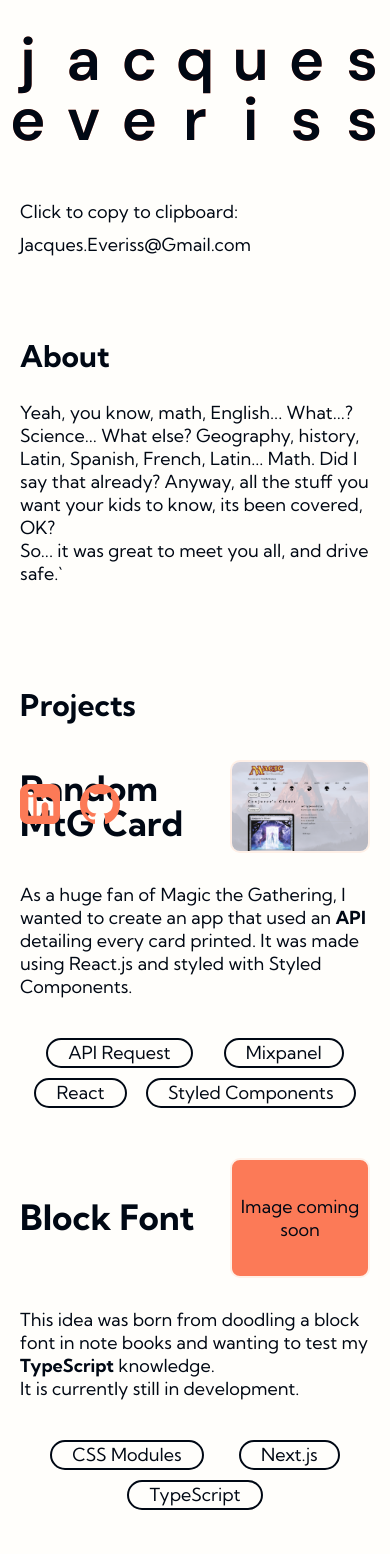
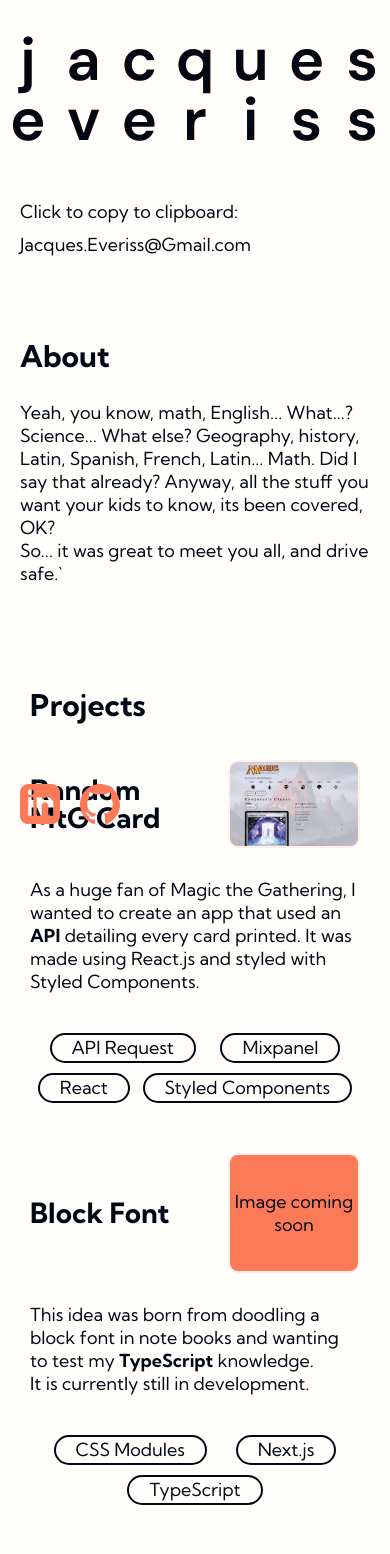
Before and after one commit to JEveriss/NextJS-Portfolio, a Next.js app: page /projects in a window 390 px wide. Shown: the top 1554 px of the page. Built offline with nearby package versions, Linux system fonts and the light colour scheme.

Commit message:
feat: corrected mobile spoacing

```diff
--- a/app/experience/experience.module.css
+++ b/app/experience/experience.module.css
@@ -29,4 +29,7 @@
   .experience__Card {
     gap: 0.5rem;
   }
+  .experience__Company {
+    font-size: 2.8rem;
+  }
 }
--- a/app/lib/globals.css
+++ b/app/lib/globals.css
@@ -130,6 +130,9 @@
 } */
 
 @media (max-width: 720px) {
+  h3 {
+    font-size: 2.8rem;
+  }
   section {
     gap: 3rem;
     margin: 1rem;
--- a/app/projects/projects.module.css
+++ b/app/projects/projects.module.css
@@ -2,7 +2,8 @@
   -ms-overflow-style: none;
   overflow-x: hidden;
   overflow: hidden;
-  padding: 1rem 0 6rem 0;
+  padding-top: 1rem;
+  padding-bottom: 6rem;
   scrollbar-width: none;
 }
 .projects__Wrapper::-webkit-scrollbar {
@@ -80,10 +81,14 @@
 @media (max-width: 720px) {
   .projects__Wrapper {
     gap: 3rem;
+    padding-bottom: 0;
   }
 
   .projects__Card {
     padding: 1rem;
+  }
+  .projects__Title {
+    font-size: 2.8rem;
   }
 
   .projects__Pill {
```
